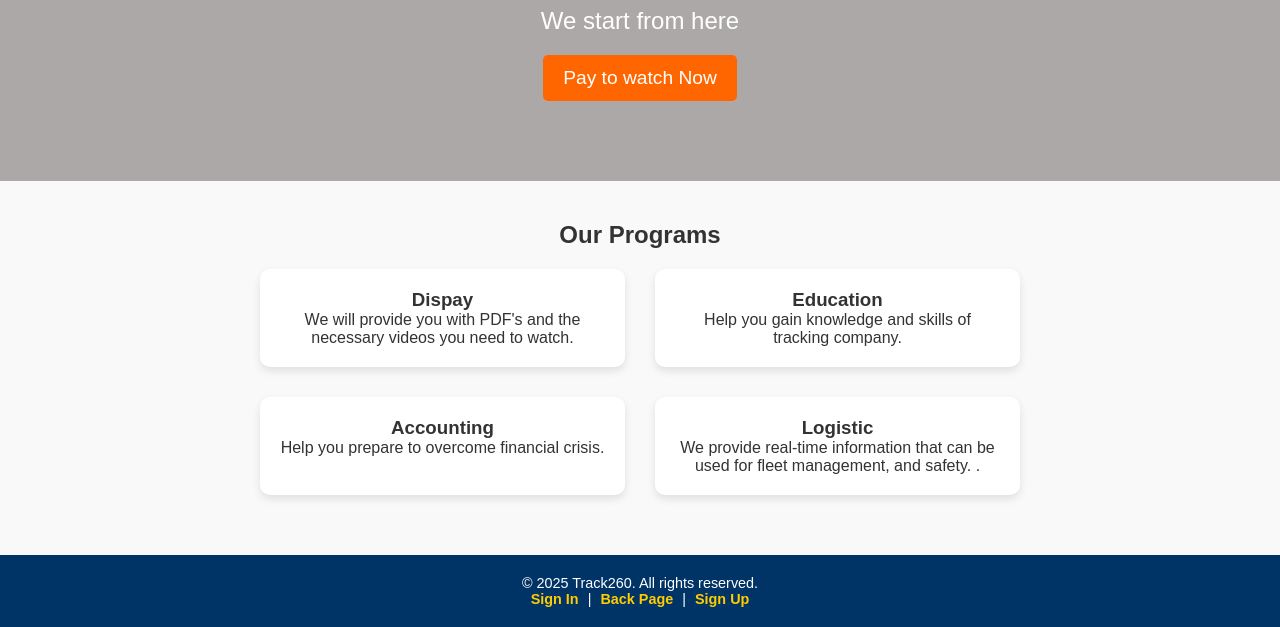
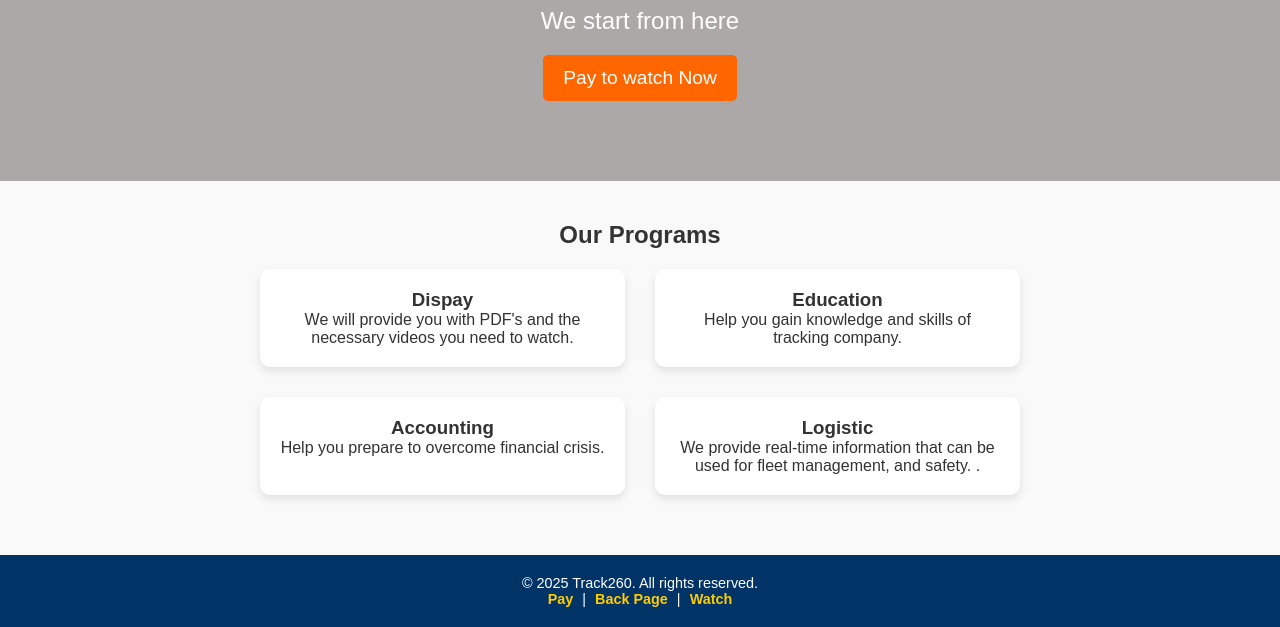
Before and after one commit to GopeAnalytics/Pay-as-you-view-Website, a plain HTML site: page index.html in a window 1280 px wide. Shown: the part 215-842 px from the top of the page. Drawn offline with Linux system fonts and the light colour scheme.

Commit message:
Update index.html

```diff
--- a/index.html
+++ b/index.html
@@ -219,9 +219,9 @@
     <footer class="main-footer">
         <p>&copy; 2025 Track260. All rights reserved.</p>
         <p>
-            <a href="sign.html">Sign In</a> |
+            <a href="Pay.html">Pay</a> |
             <a href="index.html">Back Page</a> |
-            <a href="sign.html">Sign Up</a>
+            <a href="sign.html">Watch</a>
         </p>
     </footer>
 
```
